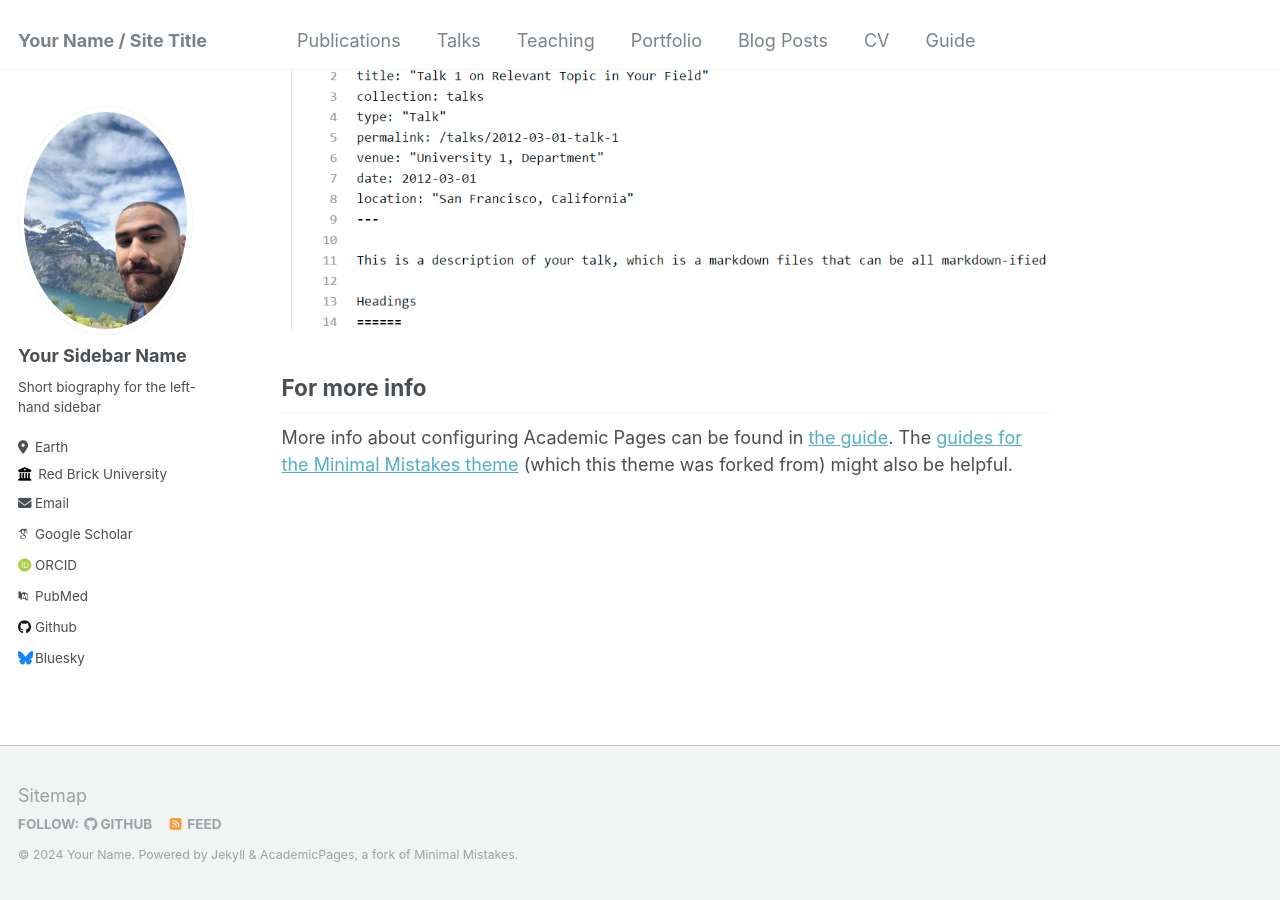
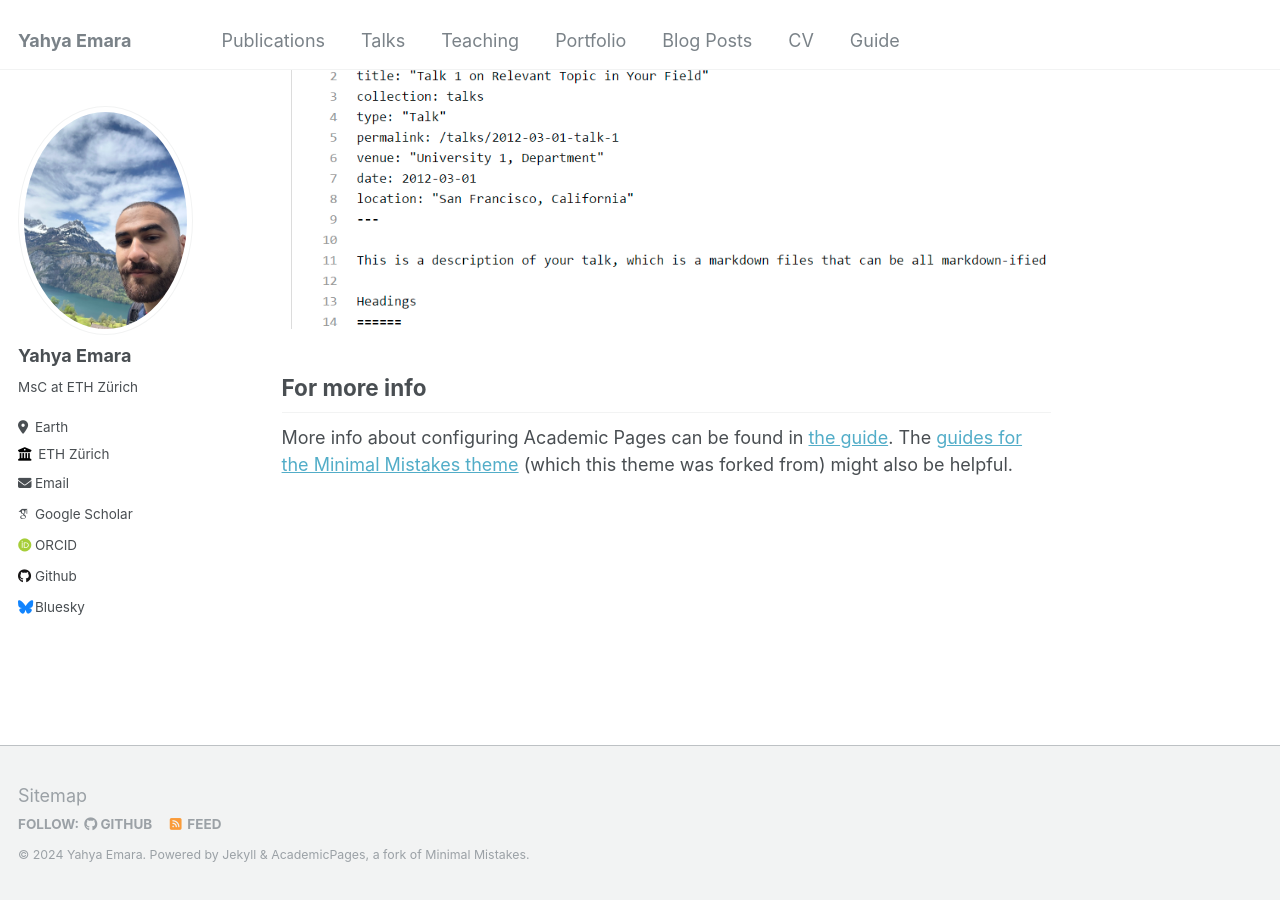
Before and after one commit to yahya010/yahya010.github.io, a Jekyll site: the page built from _pages/about.md, in a window 1280 px wide and 900 px high, scrolled down 2660 px. Built offline with Jekyll 4.4.1, drawn with Linux system fonts in a browser that asks for light colours; some web fonts are replaced.

Commit message:
Added Personal Information and Links to Config

```diff
--- a/_config.yml
+++ b/_config.yml
@@ -8,9 +8,9 @@
 
 # Basic Site Settings
 locale                   : "en-US"
-title                    : "Your Name / Site Title"
+title                    : "Yahya Emara"
 title_separator          : "-"
-name                     : &name "Your Name"
+name                     : &name "Yahya Emara"
 description              : &description "personal description"
 url                      : https://academicpages.github.io # the base hostname & protocol for your site e.g. "https://mmistakes.github.io"
 baseurl                  : "" # the subpath of your site, e.g. "/blog"
@@ -22,22 +22,21 @@ repository               : "academicpages/academicpages.github.io"
 author:
   # Biographic information
   avatar           : "profile.png"
-  name             : "Your Sidebar Name"
+  name             : "Yahya Emara"
   pronouns         : # example: "she/her"
-  bio              : "Short biography for the left-hand sidebar"
+  bio              : "MsC at ETH Zürich"
   location         : "Earth"
-  employer         : "Red Brick University"
+  employer         : "ETH Zürich"
   uri              : # URL
-  email            : "none@example.org"
+  email            : "yemara@ethz.ch"
 
   # Academic websites
   arxiv            : # URL - Update with the correct link to your profile
-  googlescholar    : "https://scholar.google.com/citations?user=PS_CX0AAAAAJ"
-  impactstory      : # URL
+  googlescholar    : "https://scholar.google.com/citations?user=Ikxnp9MAAAAJ&hl=en"
+  Twitter          : "https://x.com/yemara22"
   orcid            : "http://orcid.org/yourorcidurl"
-  semantic         : # URL
-  pubmed           : "https://www.ncbi.nlm.nih.gov/pubmed/?term=john+snow"
-  researchgate     : # URL
+  LinkedIn         : "https://www.linkedin.com/in/yahya-emara-91469a171/"
+  GitHub           : "https://github.com/yahya010"
 
   # Repositories and software development
   bitbucket        : # Username - Update with your username on the site
```
